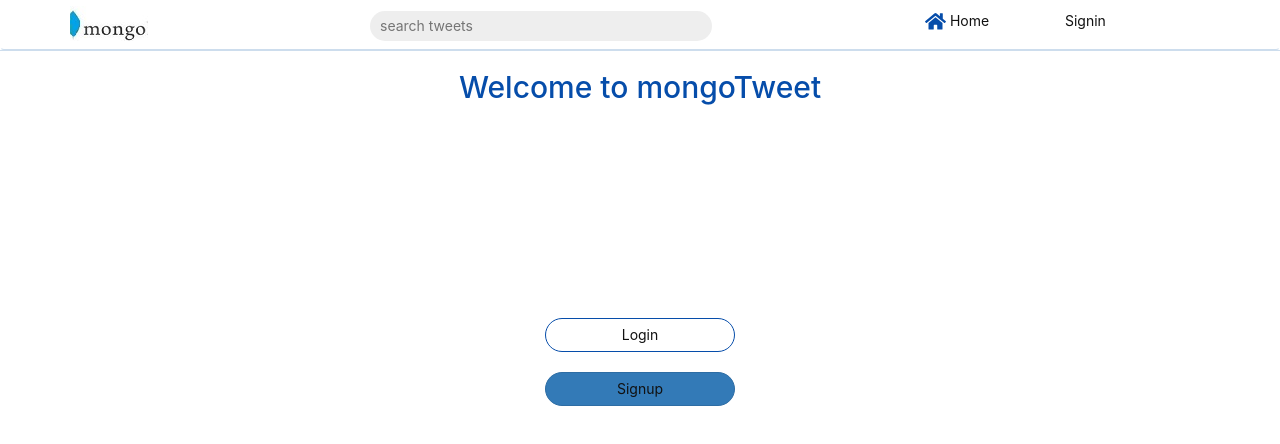
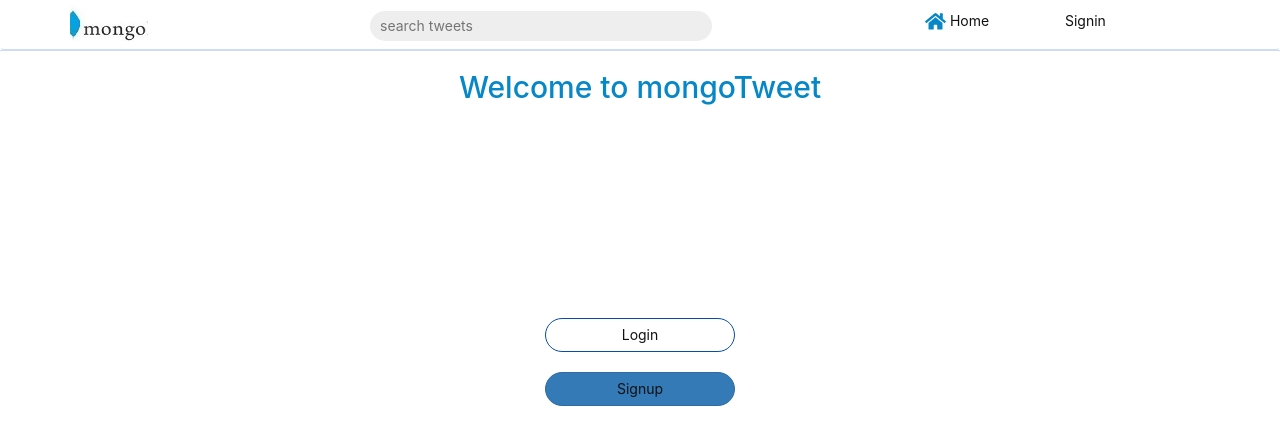
Before and after one commit to jsgeorge/mongotweet, a React (Create React App) app in the folder client/: page / in a window 1280 px wide. Shown: the top 444 px of the page. Built offline with nearby package versions, Linux system fonts and the light colour scheme.

Commit message:
ui modify

```diff
--- a/client/src/App.css
+++ b/client/src/App.css
@@ -2,11 +2,14 @@ body {
   margin: 0;
   padding: 0;
 }
+button {
+  color: #fff;
+}
 .primary {
-  background: rgb(6, 77, 170);
+  background: rgb(6, 135, 199);
 }
 .primary-clr {
-  color: rgb(6, 77, 170);
+  color: rgb(6, 135, 199);
 }
 .header {
   border-bottom: 1px solid #cddded;
@@ -118,7 +121,6 @@ button,
 }
 .home-wrapper .welcome-text {
   font-size: 30px;
-  color: rgb(6, 77, 170);
   text-align: center;
   margin-bottom: 100px;
 }
@@ -423,10 +425,10 @@ a.tag-link {
 }
 .form .btn-login {
   width: 45%;
-  margin-right: 20px;
+  margin-right: 15px;
 }
 .form .btn-login:last-child {
-  margin: o;
+  margin: 0;
 }
 .form #upl-avatar {
   min-height: 50px;
--- a/client/src/components/auth/login.js
+++ b/client/src/components/auth/login.js
@@ -126,13 +126,13 @@ const SigninPage = () => {
               <div className="form-cmds">
                 <Link
                   to="/auth/signup"
-                  className="btn btn-default .btn-default btnDefault btn-login "
+                  className="btn btn-default btn-sm btnDefault btn-login "
                 >
                   Signup
                 </Link>
                 <button
                   type="button"
-                  className="btn btn-primary btn-login"
+                  className="btn btn-primary btn-sm btn-login"
                   data-testid="add-shout"
                   onClick={() => onSubmit()}
                 >
--- a/client/src/components/pages/home.js
+++ b/client/src/components/pages/home.js
@@ -12,7 +12,7 @@ export default function HomePage() {
 
   return (
     <div className="home-wrapper">
-      <h1 className="welcome-text">Welcome to mongoTweet</h1>
+      <h1 className="welcome-text primary-clr">Welcome to mongoTweet</h1>
       <div
         className="button_wrapper"
         style={{
--- a/client/src/components/tweets/add.js
+++ b/client/src/components/tweets/add.js
@@ -135,7 +135,7 @@ const AddTweet = ({ type, uid, username }) => {
       <div className="tweet-btn-wrapper">
         <button
           type="button"
-          className="btn btn-primary btn-sm btnMed"
+          className="btn btn-info btn-sm primary btnMed"
           onClick={() => onSubmit()}
         >
           Tweet
```
